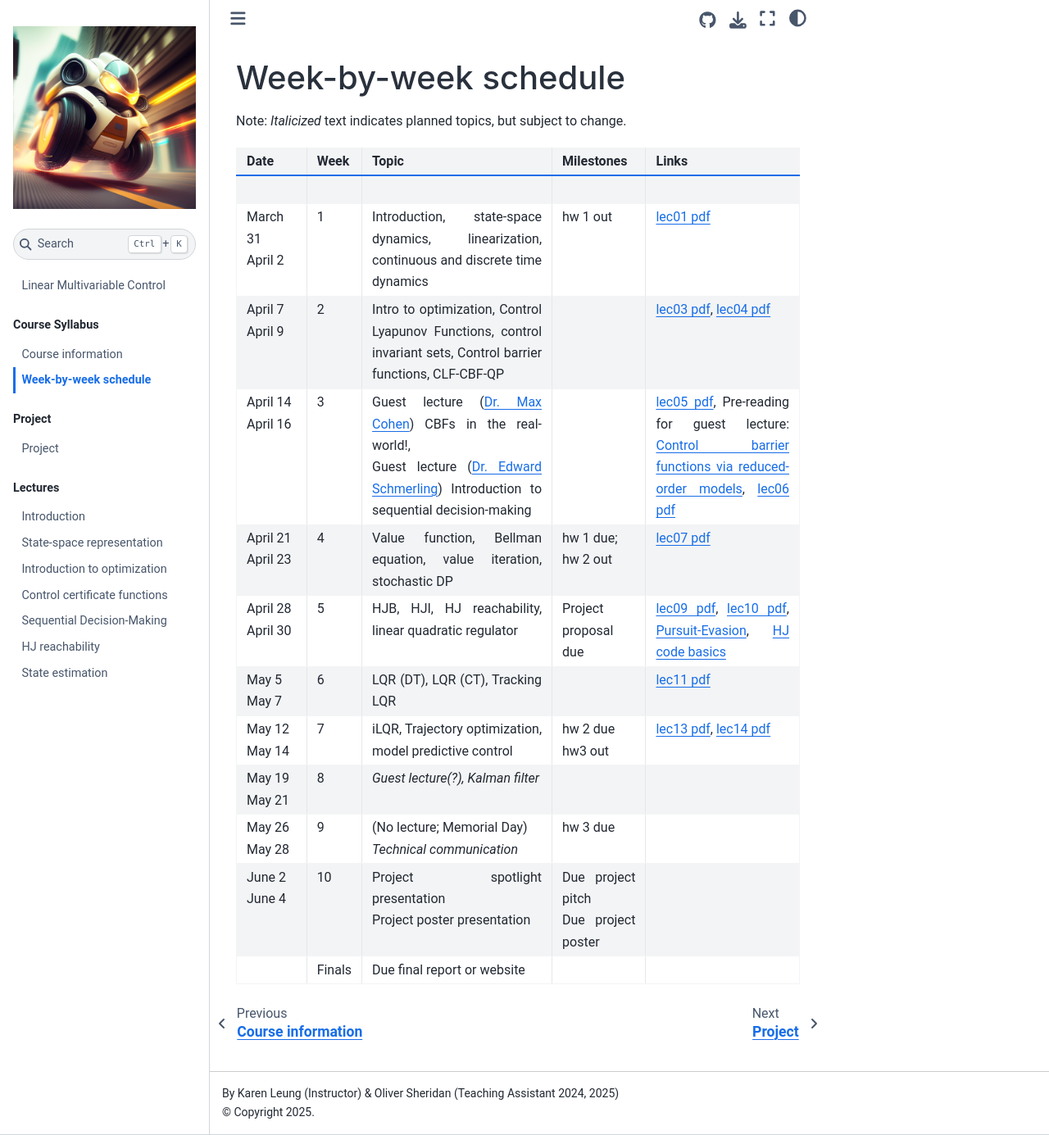
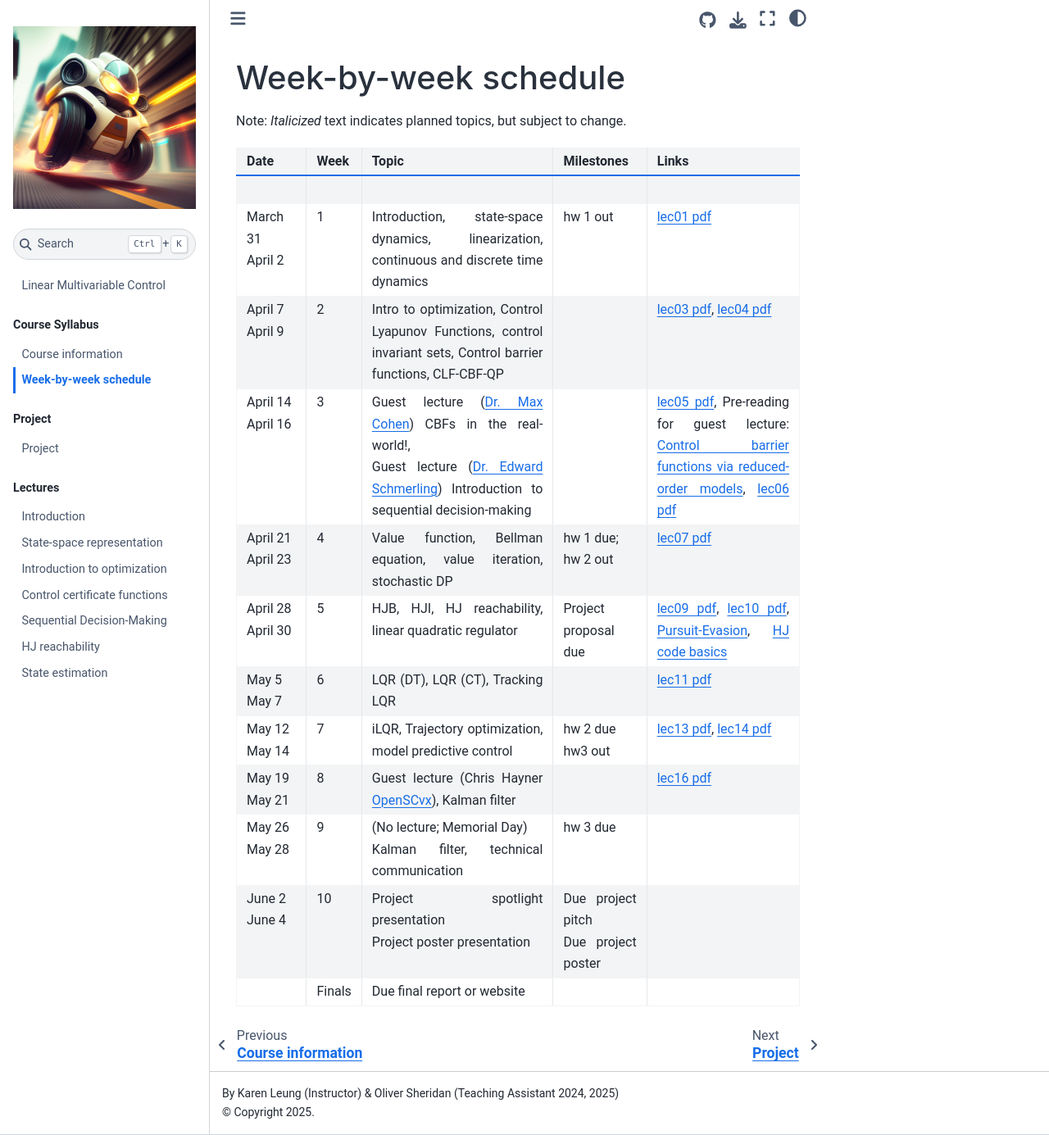
Before and after one commit to jimmyfowler/lmc-book, a Jupyter Book: the page built from logistics/schedule.md, in a window 1280 px wide and 1385 px high. Shown: the whole window at 82% size. Built offline with Jupyter Book 1.0.4 settings and Sphinx 7.4.7 and the Sphinx Book theme 1.1.4, drawn with Linux system fonts in a browser that asks for light colours; pages that are not in the unit, such as notebooks, are missing from menus.

Commit message:
add lecture 16

```diff
--- a/logistics/schedule.md
+++ b/logistics/schedule.md
@@ -11,7 +11,7 @@
 | April 28 <br> April 30 |   5    | HJB, HJI, HJ reachability, linear quadratic regulator | Project proposal due | [lec09 pdf](https://github.com/UW-CTRL/lmc-book/blob/main/_static/pdfs/lecture_09.pdf),  [lec10 pdf](https://github.com/UW-CTRL/lmc-book/blob/main/_static/pdfs/lecture_10.pdf), [Pursuit-Evasion](https://github.com/StanfordASL/AA203-Examples/blob/2022/Lecture-12/HJ%20Reachability%20--%20Pursuit%20Evasion.ipynb), [HJ code basics](../examples/hj_reachability_basics.ipynb)|
 | May 5 <br> May 7       |   6    | LQR (DT), LQR (CT), Tracking LQR | | [lec11 pdf](https://github.com/UW-CTRL/lmc-book/blob/main/_static/pdfs/lecture_11.pdf) |
 | May 12 <br> May 14     |   7    | iLQR, Trajectory optimization, model predictive control | hw 2 due <br> hw3 out| [lec13 pdf](https://github.com/UW-CTRL/lmc-book/blob/main/_static/pdfs/lecture_13.pdf), [lec14 pdf](https://github.com/UW-CTRL/lmc-book/blob/main/_static/pdfs/lecture_14.pdf) |
-| May 19 <br> May 21     |   8    | *Guest lecture(?), Kalman filter*| | |
-| May 26 <br> May 28     |   9    | (No lecture; Memorial Day) <br> *Technical communication* | hw 3 due | |
+| May 19 <br> May 21     |   8    | Guest lecture (Chris Hayner [OpenSCvx](https://github.com/haynec/OpenSCvx)), Kalman filter| | [lec16 pdf](https://github.com/UW-CTRL/lmc-book/blob/main/_static/pdfs/lecture_16.pdf)|
+| May 26 <br> May 28     |   9    | (No lecture; Memorial Day) <br> Kalman filter, technical communication | hw 3 due | |
 | June 2 <br> June 4     |   10   | Project spotlight presentation <br> Project poster presentation | Due project pitch <br> Due project poster | |
 |                        | Finals | Due final report or website | | |
```
Also changed, not shown: 1 other file.
